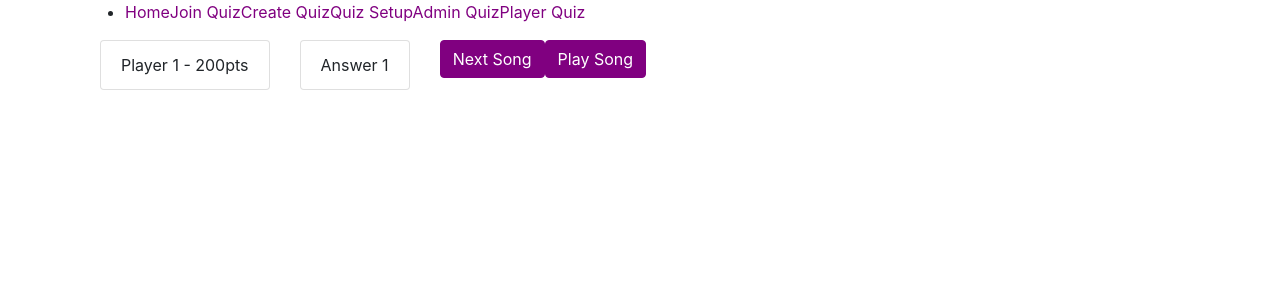
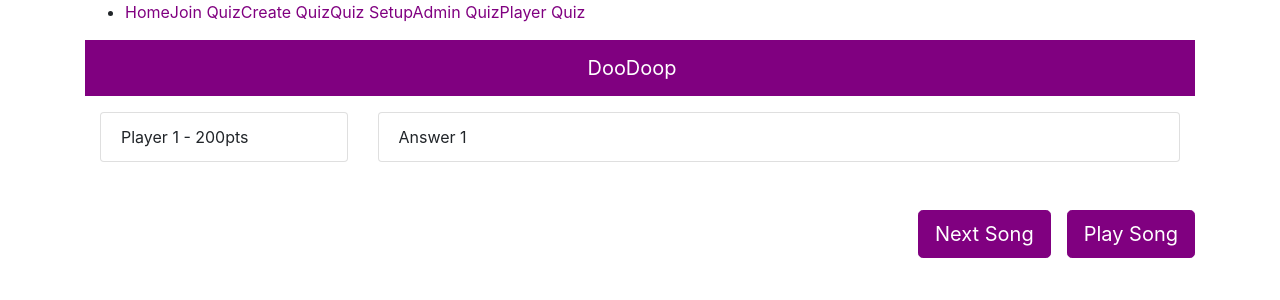
Before and after one commit to joshuaswift/doodoop, a React (Create React App) app: page /admin-quiz in a window 1280 px wide. Shown: the top 300 px of the page. Built offline with nearby package versions, Linux system fonts and the light colour scheme.

Commit message:
change styling and add header

```diff
--- /dev/null
+++ b/src/molecules/doodoop-header.js
@@ -0,0 +1,14 @@
+import {Navbar} from 'react-bootstrap';
+import React from "react";
+
+export default function DooDoopHeader() {
+  return (
+    <Navbar
+      className="d-flex justify-content-center mb-3"
+      variant="dark"
+      bg="primary"
+    >
+      <Navbar.Brand>DooDoop</Navbar.Brand>
+    </Navbar>
+  );
+}
--- a/src/organisms/answer-submit.js
+++ b/src/organisms/answer-submit.js
@@ -1,5 +1,5 @@
 import React from "react";
-import { Button, Form } from "react-bootstrap";
+import { Button, Form} from "react-bootstrap";
 
 export default function AnswerSubmit() {
   return (
--- a/src/pages/admin-quiz.js
+++ b/src/pages/admin-quiz.js
@@ -1,31 +1,35 @@
 import React from "react";
 import {Button, Container, Col, ListGroup, Row, Form} from 'react-bootstrap';
+import DooDoopHeader from "../molecules/doodoop-header";
 
 export default function AdminQuiz() {
   return (
+    <>
+    <DooDoopHeader/>
     <Form>
       <Container>
         <Row>
-          <Col md="auto">
+          <Col md="3">
             <ListGroup>
               <ListGroup.Item>Player 1 - 200pts</ListGroup.Item>
             </ListGroup>
           </Col>
-          <Col md="auto">
+          <Col md="9">
             <ListGroup>
               <ListGroup.Item>Answer 1</ListGroup.Item>
             </ListGroup>
           </Col>
-          <Col md="auto">
-            <Button variant="primary" type="submit">
-              Next Song
-            </Button>
-            <Button variant="primary" type="submit">
-              Play Song
-            </Button>
-          </Col>
         </Row>
       </Container>
+      <div className="float-right mt-5">
+        <Button size="lg" variant="primary" type="submit">
+          Next Song
+        </Button>
+        <Button className="ml-3" size="lg" variant="primary" type="submit">
+          Play Song
+        </Button>
+      </div>
     </Form>
+    </>
   );
 }
--- a/src/pages/create-quiz.js
+++ b/src/pages/create-quiz.js
@@ -1,16 +1,21 @@
 import React from "react";
 import {Button, Form} from 'react-bootstrap';
 
+import DooDoopHeader from "../molecules/doodoop-header";
+
 export default function CreateQuiz() {
   return (
+    <>
+    <DooDoopHeader/>
     <Form>
       <Form.Group controlId="quizName">
         <Form.Label>Quiz Name</Form.Label>
         <Form.Control placeholder="Enter quiz name" />
       </Form.Group>
-      <Button variant="primary" type="submit">
+      <Button size="lg" variant="primary" type="submit">
         Submit
       </Button>
     </Form>
+    </>
   );
 }
--- a/src/pages/join-quiz.js
+++ b/src/pages/join-quiz.js
@@ -1,8 +1,11 @@
 import React from "react";
 import {Button, Form} from 'react-bootstrap';
+import DooDoopHeader from '../molecules/doodoop-header';
 
 export default function JoinQuiz() {
   return (
+    <>
+    <DooDoopHeader/>
       <Form>
         <Form.Group controlId="roomCode">
           <Form.Label>Room Code</Form.Label>
@@ -12,9 +15,10 @@ export default function JoinQuiz() {
           <Form.Label>Player Name</Form.Label>
           <Form.Control placeholder="Enter player name" />
         </Form.Group>
-      <Button variant="primary" type="submit">
+        <Button size="lg" variant="primary" type="submit">
           Submit
         </Button>
       </Form>
+    </>
   );
 }
--- a/src/pages/player-quiz.js
+++ b/src/pages/player-quiz.js
@@ -1,12 +1,16 @@
 import React from "react";
 import AnswerSubmit from '../organisms/answer-submit';
 import WaitingForSong from '../organisms/waiting-for-song';
+import DooDoopHeader from "../molecules/doodoop-header";
 
 export default function PlayerQuiz() {
   return (
+    <>
+    <DooDoopHeader/>
     <div>
       <AnswerSubmit/>
       <WaitingForSong/>
     </div>
+    </>
   );
 }
--- a/src/pages/quiz-setup.js
+++ b/src/pages/quiz-setup.js
@@ -1,24 +1,26 @@
 import React from "react";
 import {Button, Form, ListGroup} from 'react-bootstrap';
+import DooDoopHeader from "../molecules/doodoop-header";
 
 export default function QuizSetup() {
   return (
-    <div>
+    <>
+      <DooDoopHeader />
       <Form>
         <Form.Group controlId="songUrl">
           <Form.Label>Song URL</Form.Label>
           <Form.Control placeholder="Enter song URL" />
         </Form.Group>
-        <Button variant="primary" type="submit">
+        <Button size="lg" variant="primary" type="submit">
           Submit
         </Button>
       </Form>
-      <ListGroup>
+      <ListGroup className="mt-3">
         <ListGroup.Item>Cras justo odio</ListGroup.Item>
       </ListGroup>
-      <Button variant="primary" type="submit">
+      <Button size="lg" className="mt-3" variant="primary" type="submit">
         Finish adding songs
       </Button>
-    </div>
+    </>
   );
 }
```
Also changed, not shown: src/pages/quiz-setup.scss (added). Lines whose indentation alone changed are shown as unchanged.
